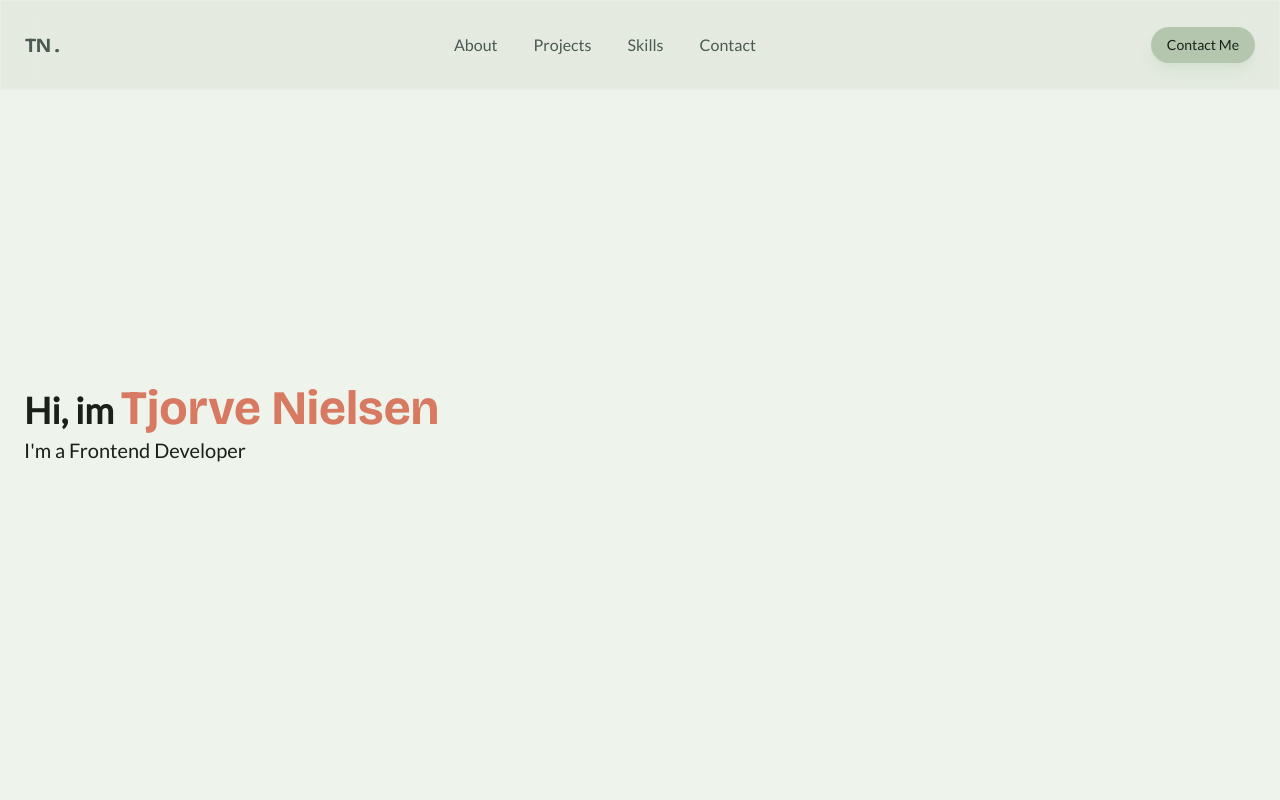
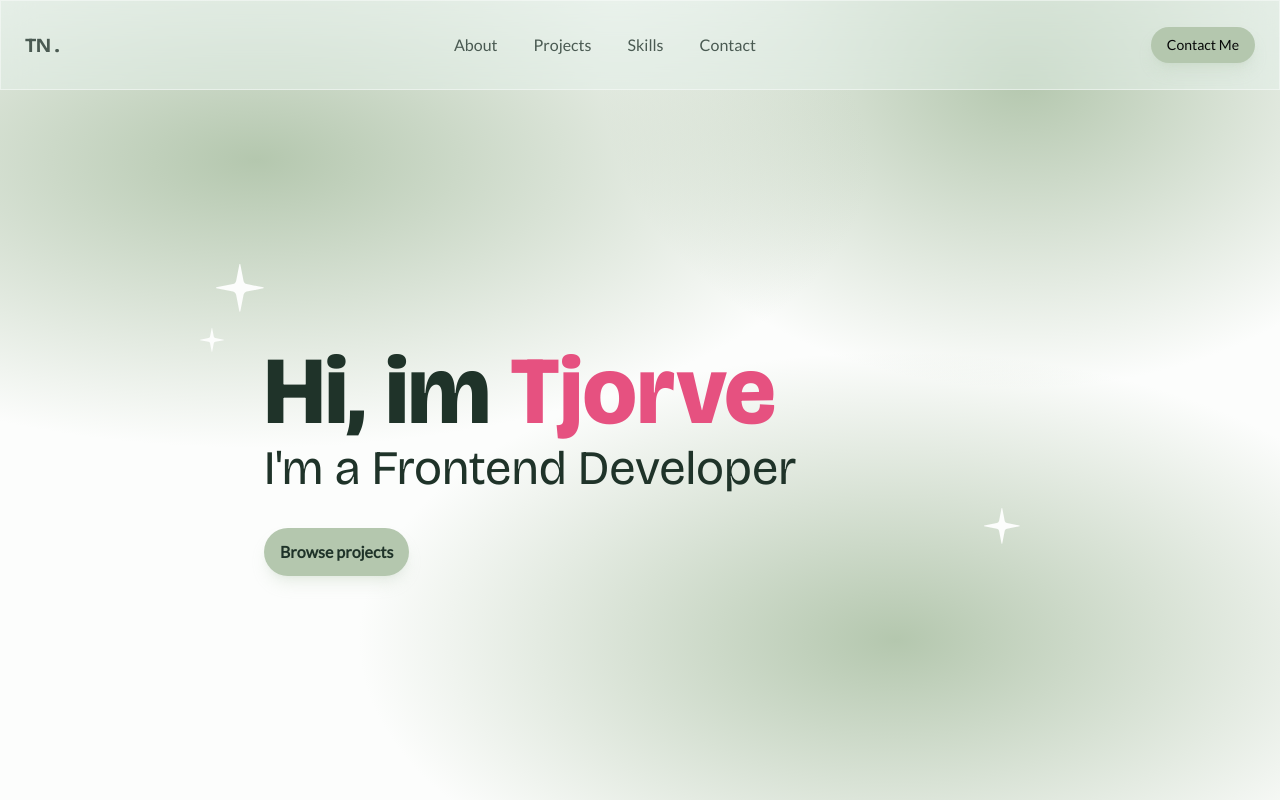
Before and after one commit to jovi-bug/portfolio, a React (Vite) app: page / in a window 1280 px wide. Shown: the top 800 px of the page. Built offline with nearby package versions, Linux system fonts and the light colour scheme.

Commit message:
Changes in color and Style. Added Star.jsx component. Finished styling of Hero-section and started on About-Section

```diff
--- a/src/components/Navbar.jsx
+++ b/src/components/Navbar.jsx
@@ -18,7 +18,7 @@ const Navbar = () => {
             <div className="blur-bg py-5">
                 <nav className="container mx-auto px-6 flex items-center justify-between">
                     <a href="#"
-                       className="text-forest-mid font-display font-bold text-xl tracking-tight hover:text-coral transition-all">
+                       className="text-forest-mid font-display font-bold text-xl tracking-tight hover:text-accent transition-all">
                         TN <span className="text-forest-mid">.</span>
                     </a>
 
@@ -27,7 +27,7 @@ const Navbar = () => {
                         <div className="px-2 py-1 flex items-center gap-1 rounded-full">
                             {navLinks.map((link, index) => (
                                 <a key={index} href={link.href}
-                                   className=" text-forest-mid px-4 py-2 text-base rounded-full hover:text-coral transition-all">
+                                   className=" text-forest-mid px-4 py-2 text-base rounded-full hover:text-accent transition-all">
                                     {link.label}
                                 </a>
                             ))}
@@ -50,7 +50,7 @@ const Navbar = () => {
                         <div className="container mx-auto px-6 py-6 flex flex-col gap-4">
                             {navLinks.map((link, index) => (
                                 <a key={index} href={link.href}
-                                   className="text-lg text-forest-mid hover:text-coral py-2 transition-all">
+                                   className="text-lg text-text-primary-light hover:text-accent py-2 transition-all">
                                     {link.label}
                                 </a>
                             ))}
--- a/src/components/sections/About.jsx
+++ b/src/components/sections/About.jsx
@@ -1,9 +1,30 @@
+import Headline2 from "@/components/typography/Headline2.jsx";
+
 function About() {
     return (
 
         <>
-            <section>
+            <section id="about" className="relative min-h-screen flex items-center overflow-hidden">
 
+                <div className="container md:mx-60 px-6 pt-32 pb-20 relative z-10">
+                    {/*  Introduction  */}
+
+                    <div className=" grid grid-cols-2 gap-8">
+                        <div>
+                            <Headline2 content=" About"></Headline2>
+                        </div>
+
+
+                    </div>
+
+                    {/*  Resume  */}
+
+                    <div>
+
+
+                    </div>
+
+                </div>
             </section>
         </>
     );
--- a/src/components/sections/Hero.jsx
+++ b/src/components/sections/Hero.jsx
@@ -1,20 +1,59 @@
 import about from "@/data/about.js";
+import Button from "@/components/smallComponents/Button.jsx";
+import Star from "@/components/smallComponents/Star.jsx";
 
 function AboutSection() {
     return (
         <section className="relative min-h-screen flex items-center overflow-hidden">
-            <div className="container mx-auto px-6 pt-32 pb-20 relative z-10">
-                <div className="grid lg:grid-cols-2 gap-12 items-center">
+
+            <div
+                className="absolute inset-0"
+                style={{
+                    background: `
+                      radial-gradient(ellipse 80% 60% at 20% 20%, #B4C7AE 0%, transparent 60%),
+                      radial-gradient(ellipse 60% 70% at 80% 10%, #B4C7AE 0%, transparent 55%),
+                      radial-gradient(ellipse 70% 60% at 70% 80%, #B4C7AE 0%, transparent 60%),
+                      radial-gradient(ellipse 50% 50% at 10% 85%, #fcfdfc 0%, transparent 55%),
+                      radial-gradient(ellipse 40% 40% at 50% 50%, #fcfdfc 0%, transparent 60%)
+                    `,
+                }}
+            />
+            <div className="container md:mx-60 px-6 pt-32 pb-20 relative z-10 text-forest">
+                <div>
+                    {/* Stars */}
+
+                    <Star
+                        size={48}
+                        color="#fcfdfc"
+                        className="relative -top-2 -left-12"
+                    />
+                    <Star
+                        size={24}
+                        color="#fcfdfc"
+                        className="relative top-2 -left-16"
+                    />
 
 
-                    {/* Left Column - Text Content */}
-                    <div className="space-y-8">
-                        <h1 className="text-4xl font-bold mb-1">Hi, im <span className="font-display text-coral text-5xl">{about.name}</span></h1>
-                        <h2 className="text-xl">I'm a <span>{about.title}</span></h2>
-                    </div>
+                    {/* Headline */}
+                    <h1 className="font-display text-8xl font-extrabold mb-1">Hi, im <span
+                        className=" text-accent">{about.name}</span></h1>
+                    <h2 className="font-display text-5xl">I'm a <span>{about.title}</span></h2>
 
+                    <Star
+                        size={36}
+                        color="#fcfdfc"
+                        className="relative top-4 -right-180"
+                    />
+
+
+                    {/* CTA Button */}
+
+                    {/* TODO: Implement OnClick */}
+                    <Button className="font-bold">Browse projects</Button>
                 </div>
             </div>
+
+
         </section>
     );
 }
--- a/src/components/smallComponents/Button.jsx
+++ b/src/components/smallComponents/Button.jsx
@@ -1,6 +1,6 @@
 const Button = ({className ="", size = "default", children}) => {
     const baseClasses = "relative overflow-hidden rounded-full font-bold" +
-        "focus:outline-none focus-visible:ring-2 focus-visible:ring-coral " +
+        "focus:outline-none focus-visible:ring-2 focus-visible:ring-accent " +
         "bg-sage hover:bg-sage/60 transition-all shadow-lg shadow-sage/25 cursor-pointer";
 
     const sizeClasses = {
--- /dev/null
+++ b/src/components/smallComponents/Star.jsx
@@ -0,0 +1,25 @@
+const Star = ({color = "white", size = 50, className = "", style = {}}) => {
+    return (
+        <div style={{width: size, height: size, ...style}} className={className}>
+            <svg
+                width="100%"
+                height="100%"
+                viewBox="0 0 70 70"
+                version="1.1"
+                xmlns="http://www.w3.org/2000/svg"
+                style={{fillRule: "evenodd", clipRule: "evenodd"}}
+            >
+                <g transform="matrix(1,0,0,1,-197.685904,-265.838818)">
+                    <g transform="matrix(0.83819,0,0,0.83819,-325.344543,23.623217)">
+                        <path
+                            d="M664.634,289.68C664.714,289.27 665.073,288.975 665.49,288.975C665.907,288.975 666.266,289.27 666.345,289.68L671.971,318.551C672.233,319.894 672.89,321.129 673.858,322.097C674.825,323.064 676.06,323.721 677.404,323.983L706.275,329.609C706.684,329.689 706.98,330.047 706.98,330.464C706.98,330.882 706.684,331.24 706.275,331.32L677.404,336.946C676.06,337.207 674.825,337.864 673.858,338.832C672.89,339.8 672.233,341.035 671.971,342.378L666.345,371.249C666.266,371.659 665.907,371.954 665.49,371.954C665.073,371.954 664.714,371.659 664.634,371.249L659.008,342.378C658.747,341.035 658.09,339.8 657.122,338.832C656.154,337.864 654.919,337.207 653.576,336.946L624.705,331.32C624.296,331.24 624,330.882 624,330.464C624,330.047 624.296,329.689 624.705,329.609L653.576,323.983C654.919,323.721 656.154,323.064 657.122,322.097C658.09,321.129 658.747,319.894 659.008,318.551L664.634,289.68Z"
+                            fill={color}
+                        />
+                    </g>
+                </g>
+            </svg>
+        </div>
+    );
+};
+
+export default Star;
--- /dev/null
+++ b/src/components/typography/Headline2.jsx
@@ -0,0 +1,9 @@
+const Headline2 = ({content = "Headline 2"}) => {
+
+    return (
+        <h2 className="text-accent text-5xl font-extrabold font-display">{content}</h2>
+    )
+
+}
+
+export default Headline2;
--- a/src/data/about.js
+++ b/src/data/about.js
@@ -1,5 +1,6 @@
 const about = {
-    name: "Tjorve Nielsen",
+    name: "Tjorve",
+    lastName: "Nielsen",
     title: "Frontend Developer",
     description: "I'm a Frontend Developer based in northern Germany. I strive to build quick, modern and beautiful websites and web apps. I have a background in graphic design and I am currently on a journey to become a full stack developer.",
     cv: [
--- a/src/styles.css
+++ b/src/styles.css
@@ -1,4 +1,5 @@
 @import "tailwindcss";
+
 @source ".";
 
 @font-face {
@@ -16,12 +17,11 @@
     --font-display: "Bricolage", "sans-serif";
     --font-text: "Lato-Regular", "sans-serif";
 
+    --color-bg-dark: #020302;
+    --color-bg-dark-card: #09110D;
 
-    --color-bg-dark: #0F1E17;
-    --color-bg-dark-card: #182A20;
-
-    --color-bg-light: #EEF3EB;
-    --color-bg-light-card: #D9E2D5;
+    --color-bg-light: #fcfdfc;
+    --color-bg-light-card: #E5F2EB;
 
     --color-forest: #1F3329;
     --color-forest-mid: #4A5A52;
@@ -29,15 +29,11 @@
     --color-sage: #B4C7AE;
     --color-sage-shade: #a2b39d;
 
-    --color-coral: #D77A61;
-    --color-coral-dark: #CC5433;
-    --color-coral-light: #E8B0A1;
+    --color-accent: #E65180;
+    --color-accent-dark: #AE1948;
 
-    --color-text-primary-dark: #E8E4DC;
-    --color-text-muted-dark: #8A9A87;
-
-    --color-text-primary-light: #1A2018;
-    --color-text-muted-light: #5C6A58;
+    --color-text-primary-dark: #070808;
+    --color-text-primary-light: #EBEBEB;
 
     --radius: 0.75rem;
 
@@ -50,7 +46,7 @@
 
     body {
         background-color: var(--color-bg-light);
-        color: var(--color-text-primary-light);
+        color: var(--color-text-primary-dark);
         font-family: 'Lato-Regular', 'sans-serif';
     }
 
@@ -60,16 +56,16 @@
 }
 
 @layer components {
-    .blur-bg{
+    .blur-bg {
         background-color: color-mix(in srgb, var(--color-bg-light-card) 50%, transparent);
         backdrop-filter: blur(16px);
         border: 1px solid color-mix(in srgb, var(--color-bg-light) 50%, transparent);
     }
-    .blur-bg-strong{
+
+    .blur-bg-strong {
         background-color: color-mix(in srgb, var(--color-bg-light-card) 80%, transparent);
         backdrop-filter: blur(24px);
         border: 1px solid color-mix(in srgb, var(--color-bg-light) 60%, transparent);
     }
 
-
 }
```
Also changed, not shown: public/images/bg_hero.png (added), public/images/star.svg (added).
